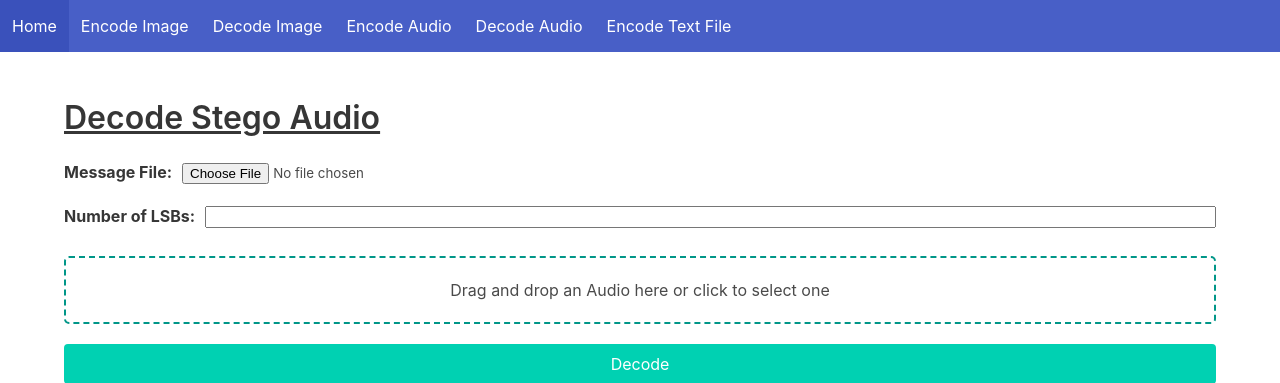
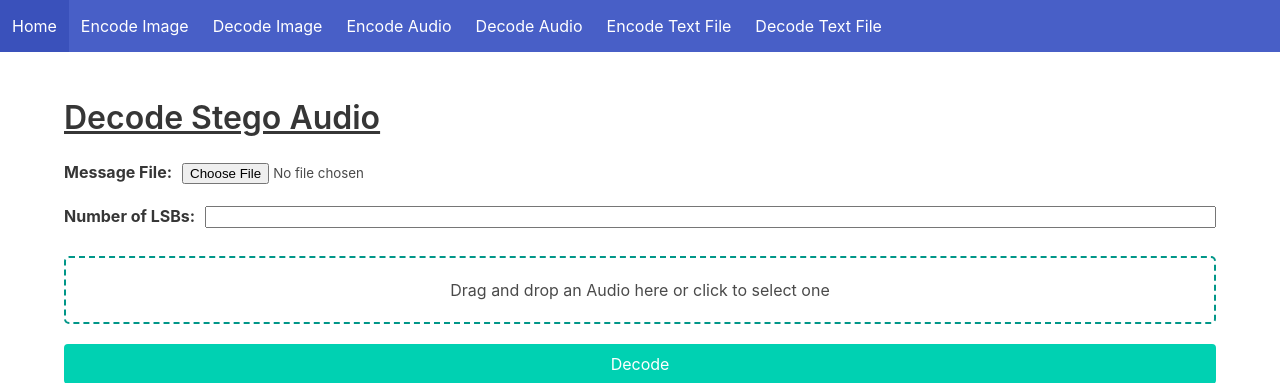
Before and after one commit to prezgamer/ACW1_Cybersec, a Django app: page /decode_audio/ in a window 1280 px wide. Shown: the top 383 px of the page. Run offline with Django 5.2, Linux system fonts and the light colour scheme.

Commit message:
add navbar item
add decode text file to navbar item

```diff
--- a/django_project/steganography/templates/steganography/decode_audio.html
+++ b/django_project/steganography/templates/steganography/decode_audio.html
@@ -53,6 +53,9 @@
             </a>
             <a class="navbar-item" href="{% url 'encode_text' %}">
                 Encode Text File
+            </a>
+            <a  class="navbar-item" href="{% url 'decode_text' %}">
+                Decode Text File
             </a>
         </div>
     </nav>
--- a/django_project/steganography/templates/steganography/decode_image.html
+++ b/django_project/steganography/templates/steganography/decode_image.html
@@ -38,6 +38,7 @@
             <a class="navbar-item" href="{% url 'embed_audio' %}">Encode Audio</a>
             <a class="navbar-item" href="{% url 'decode_audio' %}">Decode Audio</a>
             <a class="navbar-item" href="{% url 'encode_text' %}">Encode Text File</a>
+            <a class="navbar-item" href="{% url 'decode_text' %}">Decode Text File</a>
         </div>
     </nav>
 
--- a/django_project/steganography/templates/steganography/embed.html
+++ b/django_project/steganography/templates/steganography/embed.html
@@ -41,6 +41,7 @@
             <a class="navbar-item" href="{% url 'embed_audio' %}">Encode Audio</a>
             <a class="navbar-item" href="{% url 'decode_audio' %}">Decode Audio</a>
             <a class="navbar-item" href="{% url 'encode_text' %}">Encode Text File</a>
+            <a class="navbar-item" href="{% url 'decode_text' %}">Decode Text File</a>
         </div>
     </nav>
     <section class="section">
--- a/django_project/steganography/templates/steganography/embed_audio.html
+++ b/django_project/steganography/templates/steganography/embed_audio.html
@@ -66,6 +66,9 @@
             </a>
             <a  class="navbar-item" href="{% url 'encode_text' %}">
                 Encode Text File
+            </a>
+            <a  class="navbar-item" href="{% url 'decode_text' %}">
+                Decode Text File
             </a>
         </div>
     </nav>
```
